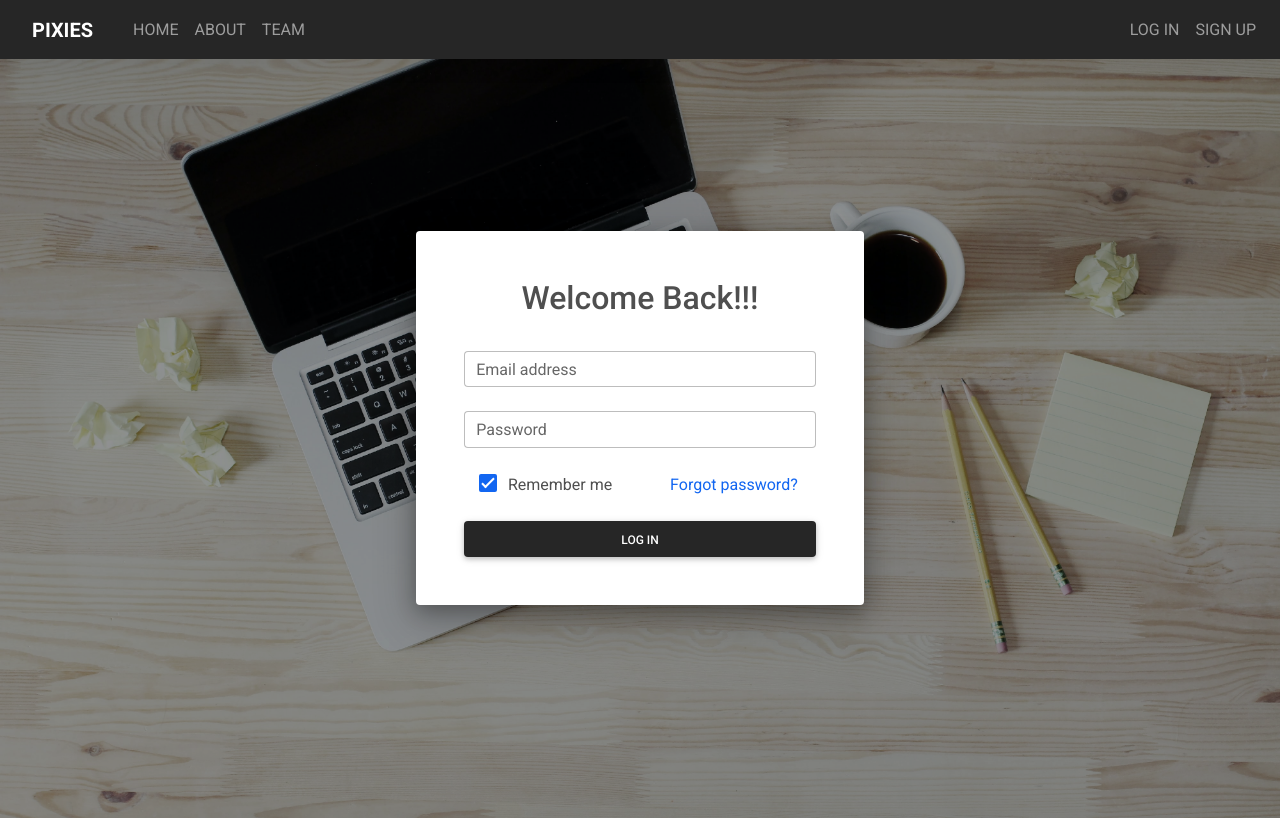
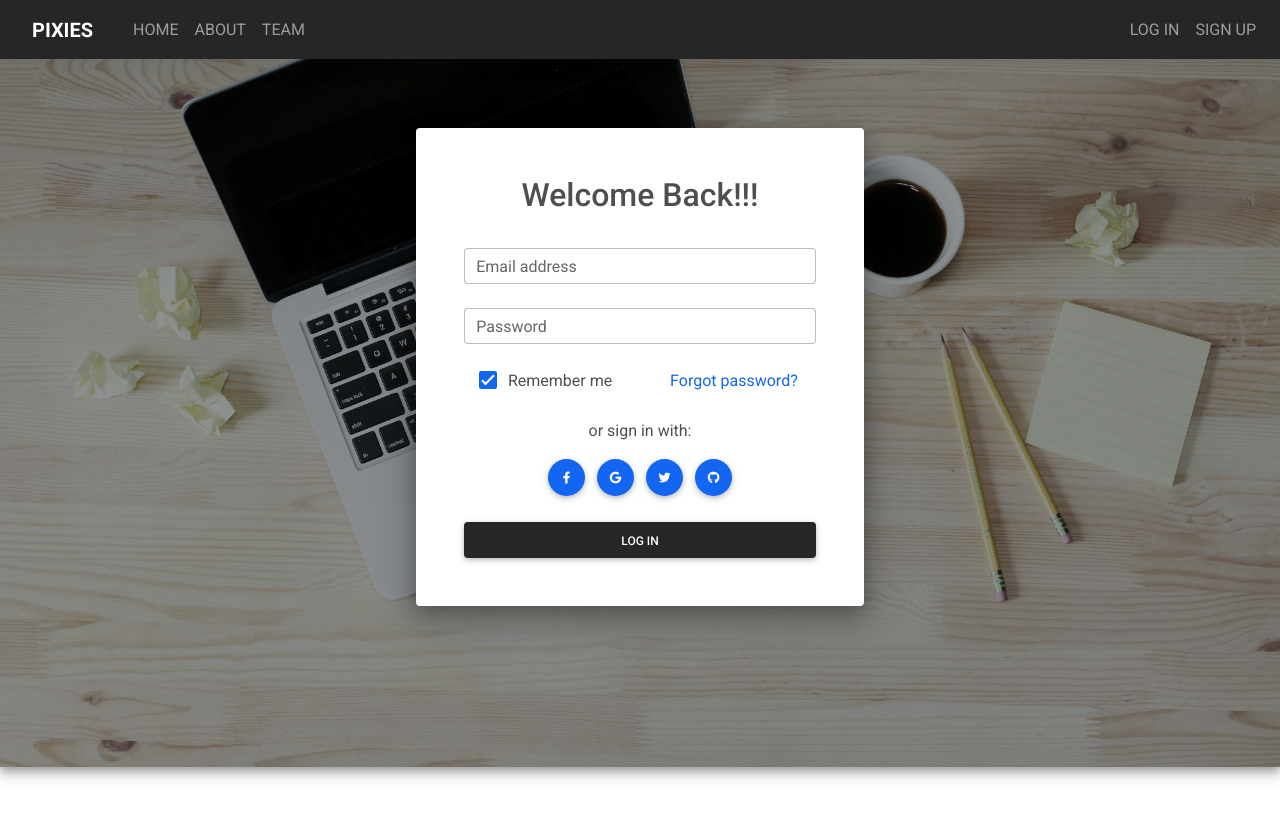
Before and after one commit to RifasM/Web-Lab-Mini-Project, a Spring Boot app: page /login in a window 1280 px wide. After the commit the page ends 780 px from the top, so only its background shows below. Run offline with Spring Boot 4, Linux system fonts and the light colour scheme; some libraries are stand-ins or nearby versions.

Commit message:
Changing Links
Signed-off-by: Mohammed Rifas S <rifas2475@outlook.com>

```diff
--- /dev/null
+++ b/src/main/resources/templates/includes/navbar-home.html
@@ -0,0 +1,59 @@
+<!DOCTYPE HTML>
+<html lang="en"
+      xmlns:th="http://www.thymeleaf.org">
+<header th:fragment="navbar-home">
+    <!-- Navbar -->
+    <nav class="navbar fixed-top navbar-expand-lg navbar-dark bg-dark d-none d-lg-block" style="z-index: 2000;">
+        <div class="container-fluid">
+            <!-- Navbar brand -->
+            <a
+                    class="navbar-brand nav-link"
+                    href="/#"
+            >
+                <strong>PIXIES</strong>
+            </a>
+            <button
+                    aria-controls="navbarExample01"
+                    aria-expanded="false"
+                    aria-label="Toggle navigation"
+                    class="navbar-toggler"
+                    data-target="#navbarExample01"
+                    data-toggle="collapse"
+                    type="button"
+            >
+                <span class="navbar-toggler-icon"></span>
+            </button>
+            <div class="collapse navbar-collapse" id="navbarExample01">
+                <ul class="navbar-nav mr-auto mb-2 mb-lg-0">
+                    <li class="nav-item active">
+                        <a aria-current="page" class="nav-link" href="/#">HOME</a>
+                    </li>
+                    <li class="nav-item">
+                        <a
+                                class="nav-link"
+                                href="/#about"
+                        >ABOUT</a
+                        >
+                    </li>
+                    <li class="nav-item">
+                        <a class="nav-link" href="/#team"
+                        >TEAM</a
+                        >
+                    </li>
+                </ul>
+
+                <ul class="navbar-nav list-inline">
+                    <!-- Icons -->
+                    <li class="nav-item">
+                        <a class="nav-link" href="login">LOG IN</a>
+                    </li>
+                    <li class="nav-item">
+                        <a class="nav-link" href="signup">SIGN UP</a>
+                    </li>
+                </ul>
+            </div>
+        </div>
+    </nav>
+    <!-- Navbar -->
+</header>
+</html>
--- a/src/main/resources/templates/login.html
+++ b/src/main/resources/templates/login.html
@@ -1,21 +1,22 @@
 <!DOCTYPE html>
-<html lang="en">
+<html lang="en"
+      xmlns:th="http://www.thymeleaf.org">>
 <head>
-    <meta charset="UTF-8" />
-    <meta name="viewport" content="width=device-width, initial-scale=1, shrink-to-fit=no" />
-    <meta http-equiv="x-ua-compatible" content="ie=edge" />
+    <meta charset="UTF-8"/>
+    <meta name="viewport" content="width=device-width, initial-scale=1, shrink-to-fit=no"/>
+    <meta http-equiv="x-ua-compatible" content="ie=edge"/>
     <title>Pixies</title>
     <!-- MDB icon -->
-    <link rel="icon" href="img/mdb-favicon.ico" type="image/x-icon" />
+    <link rel="icon" href="img/mdb-favicon.ico" type="image/x-icon"/>
     <!-- Font Awesome -->
-    <link rel="stylesheet" href="https://use.fontawesome.com/releases/v5.11.2/css/all.css" />
+    <link rel="stylesheet" href="https://use.fontawesome.com/releases/v5.11.2/css/all.css"/>
     <!-- Google Fonts Roboto -->
     <link
       rel="stylesheet"
       href="https://fonts.googleapis.com/css2?family=Roboto:wght@300;400;500;700&display=swap"
     />
     <!-- MDB -->
-    <link rel="stylesheet" href="css/mdb.min.css" />
+    <link rel="stylesheet" th:href="@{css/mdb.min.css}"/>
     <!-- Custom styles -->
 
     <style>
@@ -156,6 +101,40 @@
                   </div>
 
                     <!-- Submit button -->
+
+                    <!-- 2 column grid layout for inline styling -->
+                    <div class="text-center">
+                        <p>or sign in with:</p>
+                        <button
+                                class="btn btn-primary btn-floating mx-1"
+                                type="button"
+                        >
+                            <i class="fab fa-facebook-f"></i>
+                        </button>
+
+                        <button
+                                class="btn btn-primary btn-floating mx-1"
+                                type="button"
+                        >
+                            <i class="fab fa-google"></i>
+                        </button>
+
+                        <button
+                                class="btn btn-primary btn-floating mx-1"
+                                type="button"
+                        >
+                            <i class="fab fa-twitter"></i>
+                        </button>
+
+                        <button
+                                class="btn btn-primary btn-floating mx-1"
+                                type="button"
+                        >
+                            <i class="fab fa-github"></i>
+                        </button>
+                    </div>
+                    <br>
+
                     <button type="submit" class="btn btn-dark btn-block">Log in</button>
                 </form>
               </div>
```
Also changed, not shown: other parts of src/main/resources/templates/login.html (+1 -57 lines), src/main/resources/templates/landpage.html (+26 -76 lines), src/main/resources/templates/signup.html (+1 -57 lines), 2 other files. Lines whose indentation alone changed are shown as unchanged.
